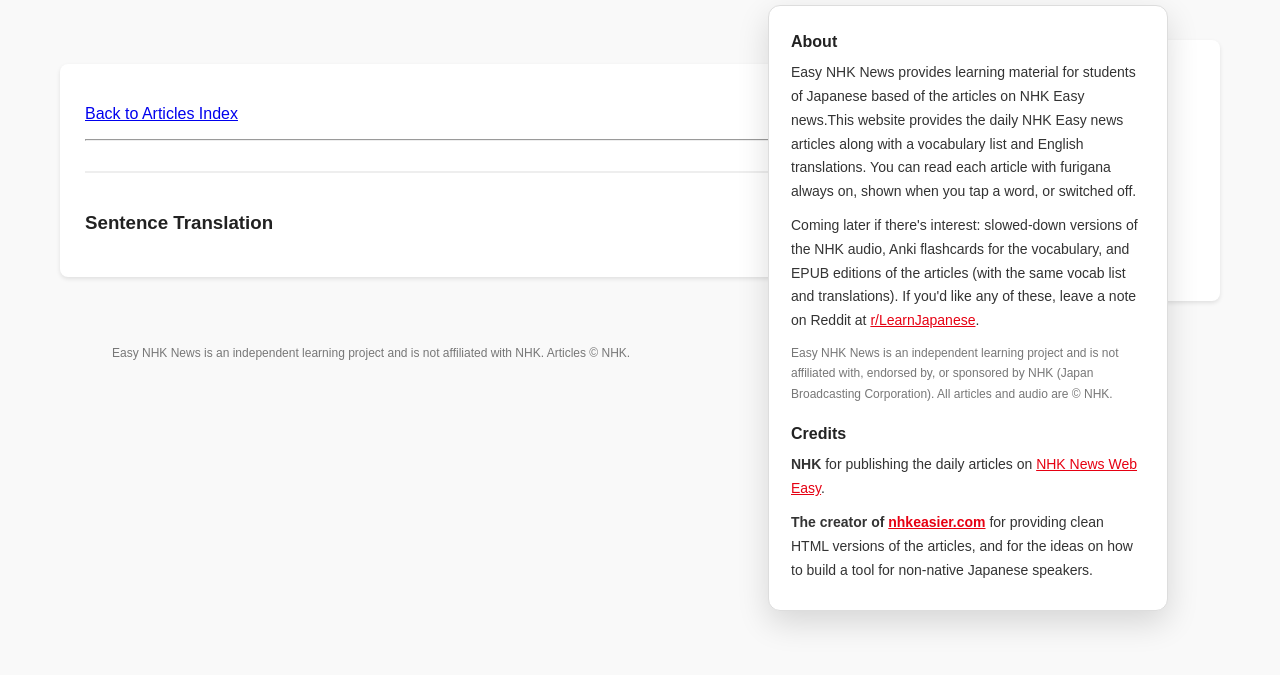
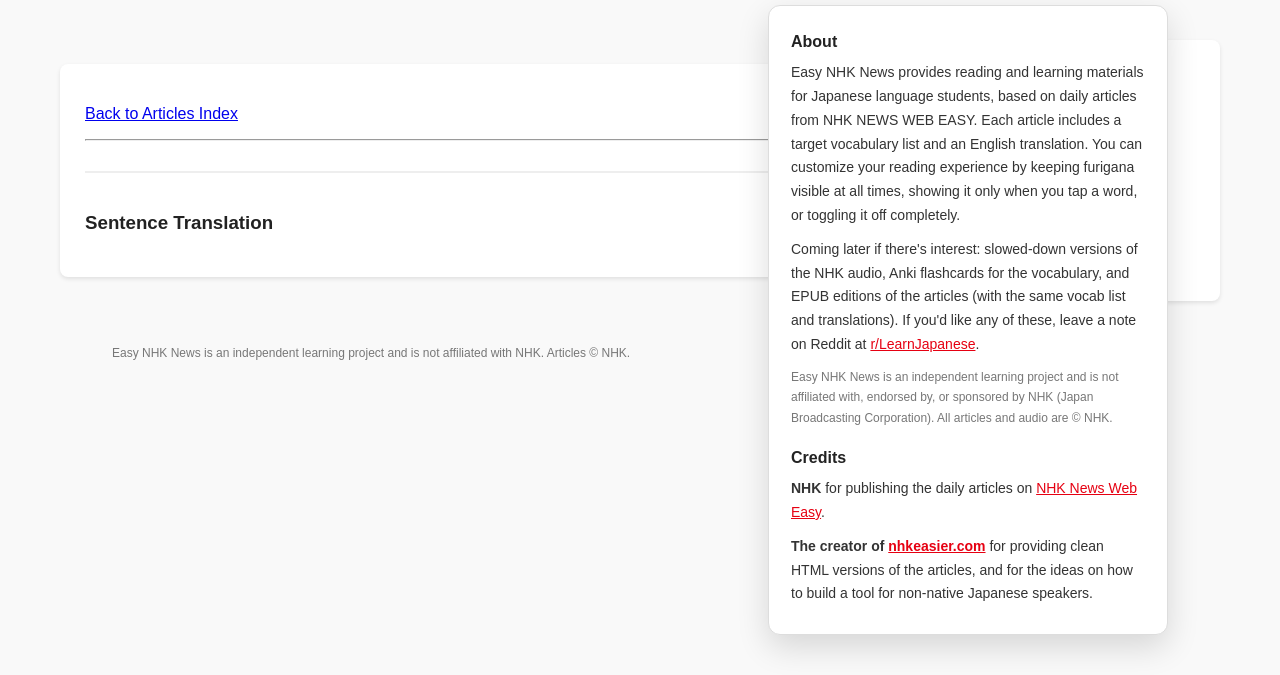
Before and after one commit to barichan42073/nhkeasy, a Python web app: template templates/article.html in a window 1280 px wide, after a click that opens the changed part. Shown: the part 94-769 px from the top of the page. Run offline with Jinja, Linux system fonts and the light colour scheme; the template is opened without the code that fills it, so the values that code supplies are empty.

Commit message:
updated About text again

```diff
--- a/templates/_site_header.html
+++ b/templates/_site_header.html
@@ -42,8 +42,8 @@
     <div class="site-menu" id="site-menu" lang="en" hidden>
         <section aria-labelledby="menu-about">
             <h2 id="menu-about">About</h2>
-            <p>Easy NHK News provides learning material for students of Japanese based of the articles on NHK Easy news.This website provides the daily NHK Easy news articles along with a vocabulary list and English translations. You can read each article with furigana always on, shown when you tap a word, or switched off.</p>
-            <p>Coming later if there's interest: slowed-down versions of the NHK audio, Anki flashcards for the vocabulary, and EPUB editions of the articles (with the same vocab list and translations). If you'd like any of these, leave a note on Reddit at <a href="https://www.reddit.com/r/LearnJapanese/" rel="noopener">r/LearnJapanese</a>.</p>
+            <p>Easy NHK News provides reading and learning materials for Japanese language students, based on daily articles from NHK NEWS WEB EASY. Each article includes a target vocabulary list and an English translation. You can customize your reading experience by keeping furigana visible at all times, showing it only when you tap a word, or toggling it off completely.</p>
+            <p>Coming later if there's interest: slowed-down versions of the NHK audio, Anki flashcards for the vocabulary, and EPUB editions of the articles (with the same vocab list and translations). If you'd like any of these, leave a note on Reddit at <a href="https://www.reddit.com/r/LearnJapanese/" rel="noopener" target="_blank">r/LearnJapanese</a>.</p>
             <p class="menu-note">Easy NHK News is an independent learning project and is not affiliated with, endorsed by, or sponsored by NHK (Japan Broadcasting Corporation). All articles and audio are © NHK.</p>
         </section>
         <section aria-labelledby="menu-credits">
```
